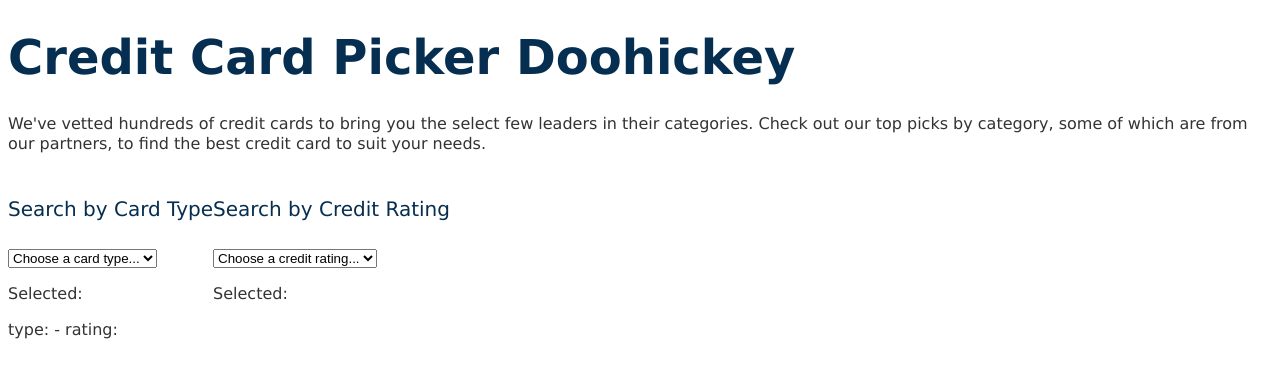
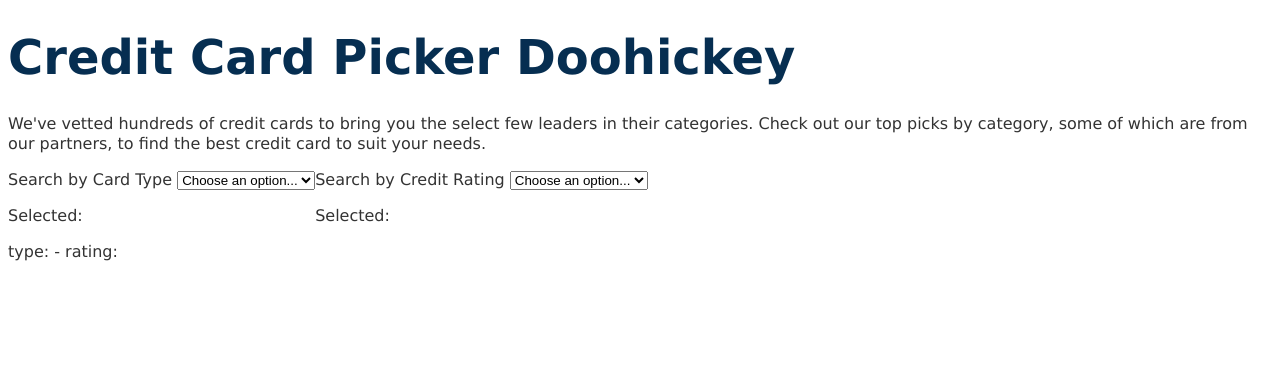
Before and after one commit to vossavant/credit-card-picker, a Vue app: page / in a window 1280 px wide. Shown: the top 378 px of the page. Built offline with nearby package versions, Linux system fonts and the light colour scheme.

Commit message:
Create a component for each dropdown

```diff
--- a/src/App.vue
+++ b/src/App.vue
@@ -2,12 +2,18 @@
 	<div>
 		<h1>Credit Card Picker Doohickey</h1>
 		<p>We've vetted hundreds of credit cards to bring you the select few leaders in their categories. Check out our top picks by category, some of which are from our partners, to find the best credit card to suit your needs.</p>
-		<CreditCardPickers
-			@selectCardType="onSelectCardType"
-			@selectCreditRating="onSelectCreditRating"
-			:types="creditCardTypes"
-			:ratings="creditCardRatings"
-		/>
+		<div class="d-flex">
+			<CreditCardPicker
+				@optionSelected="selectedType = $event"
+				label="Search by Card Type"
+				:options="creditCardTypes"
+			/>
+			<CreditCardPicker
+				@optionSelected="selectedRating = $event"
+				label="Search by Credit Rating"
+				:options="creditCardRatings"
+			/>
+		</div>
 		<CreditCardWrap
 			v-show="selectedType === card.card_type && selectedRating === card.credit_rating"
 			v-for="card in creditCards"
@@ -20,13 +26,13 @@
 
 <script>
 	// @ is an alias to /src
-	import CreditCardPickers from "@/components/CreditCardPickers.vue";
+	import CreditCardPicker from "@/components/CreditCardPicker.vue";
 	import CreditCardWrap from "@/components/CreditCardWrap.vue";
 	const axios = require("axios");
 
 	export default {
 		components: {
-			CreditCardPickers,
+			CreditCardPicker,
 			CreditCardWrap
 		},
 		created() {
@@ -68,12 +74,6 @@
 							"Something went wrong while fetching the available credit cards: " +
 							error;
 					});
-			},
-			onSelectCardType(val) {
-				this.selectedType = val;
-			},
-			onSelectCreditRating(val) {
-				this.selectedRating = val;
 			}
 		}
 	};
--- /dev/null
+++ b/src/components/CreditCardPicker.vue
@@ -0,0 +1,46 @@
+<template>
+	<div v-if="options.length">
+		<label>{{ label }}
+			<select v-model="selectedOption" @change="$emit('optionSelected', $event.target.value)">
+				<option disabled value>Choose an option...</option>
+				<option
+					v-for="(option, index) in options"
+					:value="option"
+					:key="index"
+				>{{ parseSelectOptions(option) }}</option>
+			</select>
+		</label>
+		<p>Selected: {{ selectedOption }}</p>
+	</div>
+	</div>
+</template>
+
+<script>
+	export default {
+		data() {
+			return {
+				selectedOption: ""
+			};
+		},
+		props: {
+			label: {
+				required: true,
+				type: String
+			},
+			options: {
+				required: true,
+				type: Array,
+			}
+		},
+		methods: {
+			parseSelectOptions(option) {
+				return option
+					.replace("_", " ")
+					.replace(/\b\w/g, l => l.toUpperCase());
+			}
+		}
+	};
+</script>
+
+<style>
+</style>
--- a/src/components/CreditCardPickers.vue
+++ /dev/null
@@ -1,54 +0,0 @@
-<template>
-	<div class="d-flex">
-		<div v-if="types.length">
-			<h4>Search by Card Type</h4>
-			<select v-model="selectedType" @change="$emit('selectCardType', $event.target.value)">
-				<option disabled value>Choose a card type...</option>
-				<option
-					v-for="(type, index) in types"
-					:value="type"
-					:key="index"
-				>{{ parseSelectOptions(type) }}</option>
-			</select>
-			<p>Selected: {{ selectedType }}</p>
-		</div>
-		<div v-if="ratings.length">
-			<h4>Search by Credit Rating</h4>
-			<select v-model="selectedRating" @change="$emit('selectCreditRating', $event.target.value)">
-				<option disabled value>Choose a credit rating...</option>
-				<option
-					v-for="(rating, index) in ratings"
-					:value="rating"
-					:key="index"
-				>{{ parseSelectOptions(rating) }}</option>
-			</select>
-			<p>Selected: {{ selectedRating }}</p>
-		</div>
-	</div>
-</template>
-
-<script>
-	export default {
-		data() {
-			return {
-				selectedRating: "",
-				selectedType: ""
-			};
-		},
-		name: "CreditCardPickers",
-		props: {
-			ratings: Array,
-			types: Array
-		},
-		methods: {
-			parseSelectOptions(option) {
-				return option
-					.replace("_", " ")
-					.replace(/\b\w/g, l => l.toUpperCase());
-			}
-		}
-	};
-</script>
-
-<style>
-</style>
--- a/src/components/CreditCardWrap.vue
+++ b/src/components/CreditCardWrap.vue
@@ -16,7 +16,6 @@
 		components: {
 			CreditCard
 		},
-		name: "CreditCardWrap",
 		props: {
 			card1: Object,
 			card2: Object,
```
